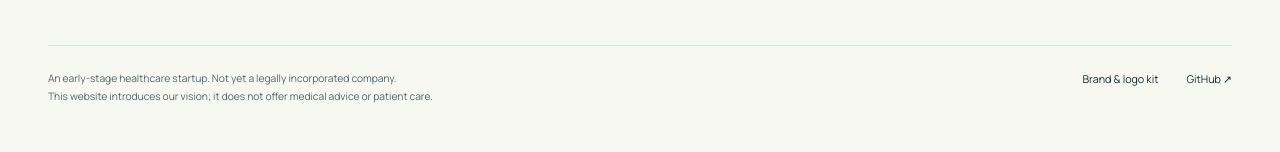
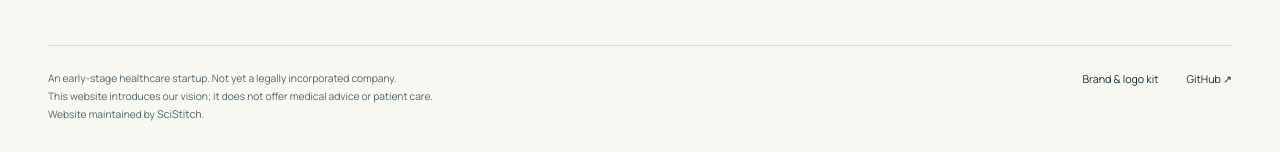
Before and after one commit to hipercare/hipercare.github.io, an Eleventy site: page src/index.njk in a window 1280 px wide. Shown: the part 3938-4090 px from the top of the page. Built offline with nearby package versions, Linux system fonts and the light colour scheme; Eleventy itself is replaced by a stand-in of ours; files that its build step writes are made by us from their sources.

Commit message:
docs: credit SciStitch for project maintenance

```diff
--- a/src/_includes/footer.njk
+++ b/src/_includes/footer.njk
@@ -7,7 +7,7 @@
       <nav aria-label="Footer navigation">{{ navigationLinks(navigation, page.url) }}</nav>
     </div>
     <div class="footer-bottom">
-      <p>An early-stage healthcare startup. Not yet a legally incorporated company.<br>This website introduces our vision; it does not offer medical advice or patient care.</p>
+      <p>An early-stage healthcare startup. Not yet a legally incorporated company.<br>This website introduces our vision; it does not offer medical advice or patient care.<br>Website maintained by <a href="https://scistitch.com/">SciStitch</a>.</p>
       <div><a href="/images/logo/">Brand &amp; logo kit</a><a href="{{ site.repository }}">GitHub <span aria-hidden="true">↗</span></a></div>
     </div>
   </div>
```
